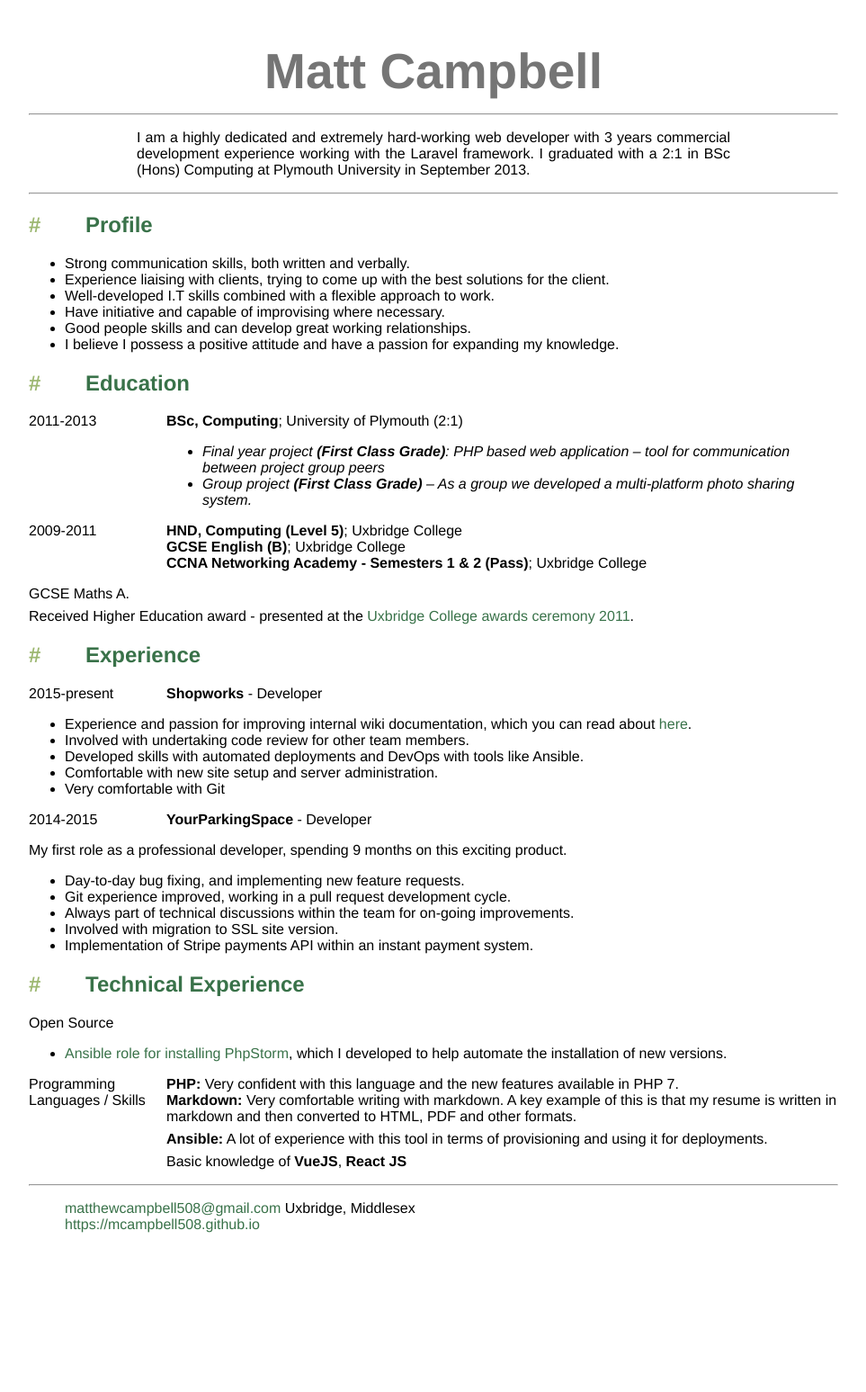
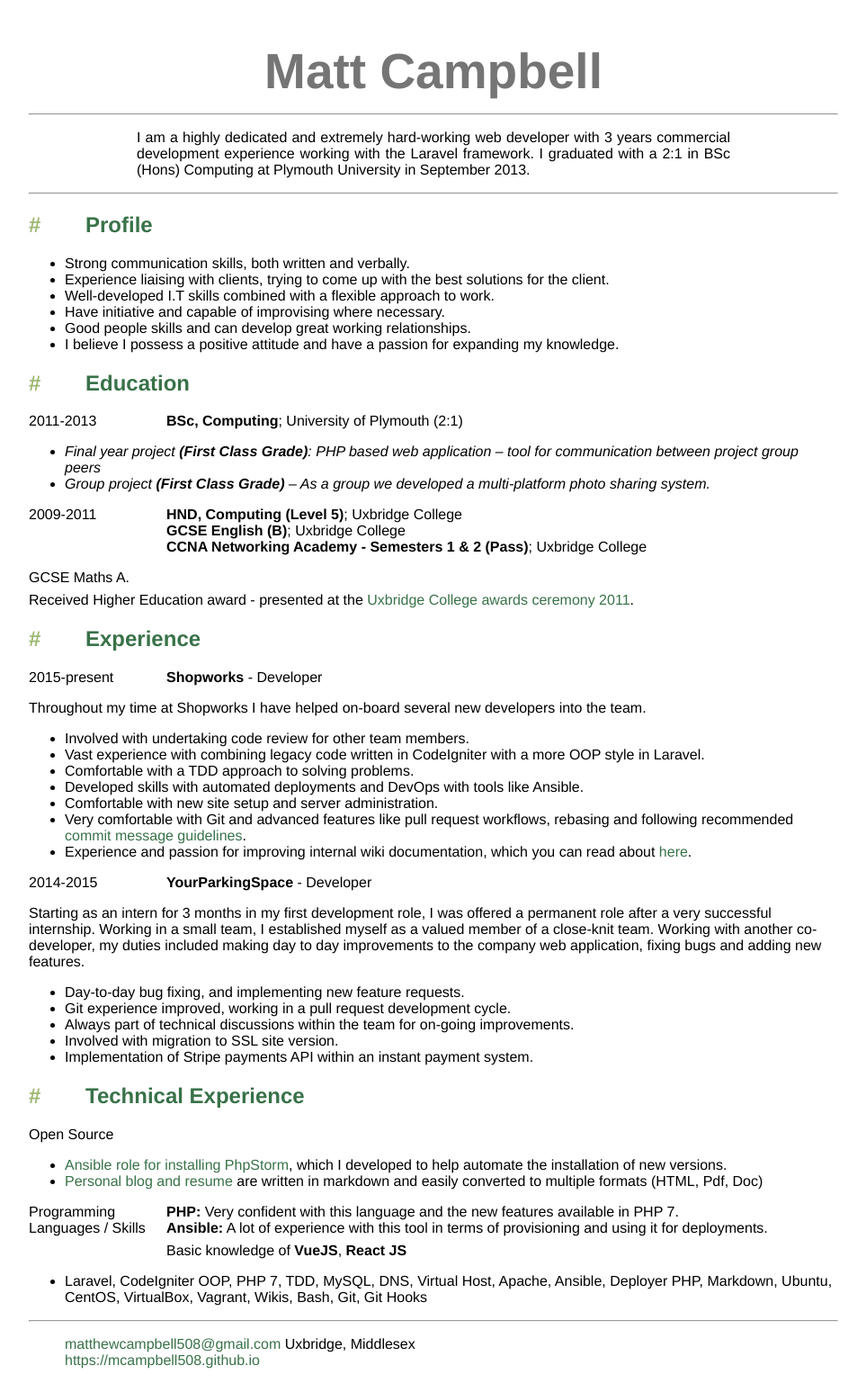
Before and after one commit to mcampbell508/mcampbell508.github.io, a Jekyll site: the page public/resume.html, which Jekyll copies as it is, in a window 1280 px wide. Shown: the whole page at 90% size, without its empty margins (158-1121 px from the left). Built offline with Jekyll 4.4.1, drawn with Linux system fonts in a browser that asks for light colours; before the commit the page ends 1396 px from its top, so only the background shows below that.

Commit message:
Update resume

```diff
--- a/index.html
+++ b/index.html
@@ -3,7 +3,8 @@ layout: default
 title: Home
 ---
 
-Hi, I’m Matt. I am a professional web developer based in London working with Laravel (PHP) and other cool things. If you have a poke around you will be able to view my blog posts, GitHub projects and resume.
+Hi, I’m Matt. I am a professional web developer based in London working with Laravel (PHP) and other cool things. If you have a poke around you will be able to view my blog posts,
+<a href="https://github.com/mcampbell508">GitHub projects</a> and <a href="public/resume.html">resume</a>.
 
 <h1>Posts</h1>
 <div class="posts">
--- a/public/resume.html
+++ b/public/resume.html
@@ -114,12 +114,14 @@
 <h2 id="education">Education</h2>
 <dl>
 <dt>2011-2013</dt>
-<dd><p><strong>BSc, Computing</strong>; University of Plymouth (2:1)</p>
+<dd><strong>BSc, Computing</strong>; University of Plymouth (2:1)
+</dd>
+</dl>
 <ul>
 <li><em>Final year project <strong>(First Class Grade)</strong>: PHP based web application – tool for communication between project group peers</em></li>
 <li><em>Group project <strong>(First Class Grade)</strong> – As a group we developed a multi-platform photo sharing system.</em></li>
 </ul>
-</dd>
+<dl>
 <dt>2009-2011</dt>
 <dd><strong>HND, Computing (Level 5)</strong>; Uxbridge College
 </dd>
@@ -136,19 +138,22 @@
 <dd><strong>Shopworks</strong> - Developer
 </dd>
 </dl>
+<p>Throughout my time at Shopworks I have helped on-board several new developers into the team.</p>
 <ul>
-<li>Experience and passion for improving internal wiki documentation, which you can read about <a href="https://mcampbell508.github.io/2017/12/17/recommended-documentation-for-a-web-team/">here</a>.</li>
 <li>Involved with undertaking code review for other team members.</li>
+<li>Vast experience with combining legacy code written in CodeIgniter with a more OOP style in Laravel.</li>
+<li>Comfortable with a TDD approach to solving problems.</li>
 <li>Developed skills with automated deployments and DevOps with tools like Ansible.</li>
 <li>Comfortable with new site setup and server administration.</li>
-<li>Very comfortable with Git</li>
+<li>Very comfortable with Git and advanced features like pull request workflows, rebasing and following recommended <a href="https://chris.beams.io/posts/git-commit/">commit message guidelines</a>.</li>
+<li>Experience and passion for improving internal wiki documentation, which you can read about <a href="https://mcampbell508.github.io/2017/12/17/recommended-documentation-for-a-web-team/">here</a>.</li>
 </ul>
 <dl>
 <dt>2014-2015</dt>
 <dd><strong>YourParkingSpace</strong> - Developer
 </dd>
 </dl>
-<p>My first role as a professional developer, spending 9 months on this exciting product.</p>
+<p>Starting as an intern for 3 months in my first development role, I was offered a permanent role after a very successful internship. Working in a small team, I established myself as a valued member of a close-knit team. Working with another co-developer, my duties included making day to day improvements to the company web application, fixing bugs and adding new features.</p>
 <ul>
 <li>Day-to-day bug fixing, and implementing new feature requests.</li>
 <li>Git experience improved, working in a pull request development cycle.</li>
@@ -160,18 +165,20 @@
 <p>Open Source</p>
 <ul>
 <li><a href="https://github.com/mcampbell508/ansible-phpstorm">Ansible role for installing PhpStorm</a>, which I developed to help automate the installation of new versions.</li>
+<li><a href="https://github.com/mcampbell508/mcampbell508.github.io">Personal blog and resume</a> are written in markdown and easily converted to multiple formats (HTML, Pdf, Doc)</li>
 </ul>
 <dl>
 <dt>Programming Languages / Skills</dt>
 <dd><strong>PHP:</strong> Very confident with this language and the new features available in PHP 7.
-</dd>
-<dd><p><strong>Markdown:</strong> Very comfortable writing with markdown. A key example of this is that my resume is written in markdown and then converted to HTML, PDF and other formats.</p>
 </dd>
 <dd><p><strong>Ansible:</strong> A lot of experience with this tool in terms of provisioning and using it for deployments.</p>
 </dd>
 <dd><p>Basic knowledge of <strong>VueJS</strong>, <strong>React JS</strong></p>
 </dd>
 </dl>
+<ul>
+<li>Laravel, CodeIgniter OOP, PHP 7, TDD, MySQL, DNS, Virtual Host, Apache, Ansible, Deployer PHP, Markdown, Ubuntu, CentOS, VirtualBox, Vagrant, Wikis, Bash, Git, Git Hooks</li>
+</ul>
 <hr />
 <blockquote>
 <p><a href="mailto:matthewcampbell508@gmail.com">matthewcampbell508@gmail.com</a> Uxbridge, Middlesex<br />
```
Also changed, not shown: resume/resume.md (+14 -7 lines), 4 other files.
